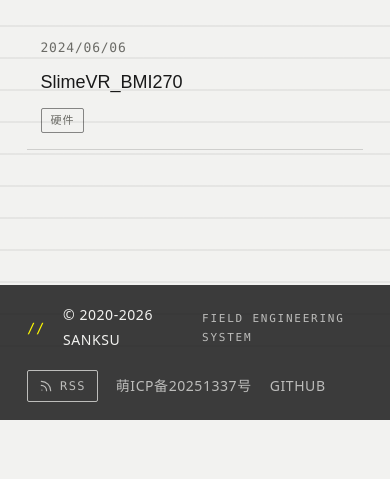
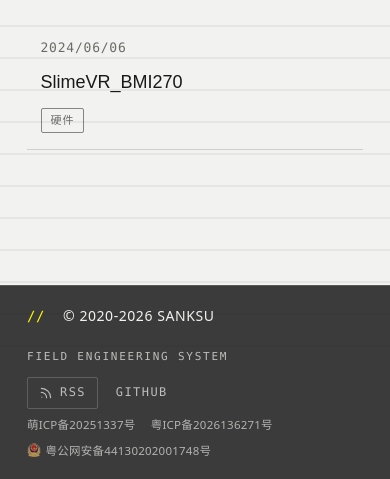
Before and after one commit to Sanksu/sanksu.github.io, an Astro site: page / in a window 390 px wide. Shown: the part 487-966 px from the top of the page. Before the commit the page ends 907 px from the top, so only its background shows below. Built offline with nearby package versions, Linux system fonts and the light colour scheme; Astro itself is replaced by a stand-in of ours; some packages are replaced by stand-ins of ours.

Commit message:
feat: footer 备案信息补全公安备案图标并优化展示
- 挂公安部下载中心官方「备案编号图标」(beian-icon.png)
- 备案链接可折行防溢出、右轴对齐、窄屏适配
- 回到顶部按钮改 panel-text 色（深色主题下 --ek-paper 对比度不足）

```diff
--- a/src/components/Footer.astro
+++ b/src/components/Footer.astro
@@ -17,7 +17,11 @@
       </svg>
       RSS
     </a>
-    <a href="https://icp.gov.moe/?keyword=20251337" target="_blank" rel="noopener noreferrer">萌ICP备20251337号</a>
     <a href="https://github.com/sanksu" target="_blank" rel="noopener noreferrer">GITHUB</a>
+    <div class="ek-dock__beian">
+      <a href="https://icp.gov.moe/?keyword=20251337" target="_blank" rel="noopener noreferrer">萌ICP备20251337号</a>
+      <a href="https://beian.miit.gov.cn/" target="_blank">粤ICP备2026136271号</a>
+      <a href="https://beian.mps.gov.cn/#/query/webSearch?code=44130202001748" rel="noreferrer" target="_blank"><img class="ek-dock__beian-icon" src="/beian-icon.png" alt="" width="14" height="14" loading="lazy" />粤公网安备44130202001748号</a>
+    </div>
   </div>
 </footer>
--- a/src/styles/global.scss
+++ b/src/styles/global.scss
@@ -311,9 +311,12 @@
   display: flex;
   justify-content: space-between;
   align-items: center;
-  gap: 1rem;
+  /* 折行时（约 640–1120px）行间距要小于列间距，否则两行像两块无关内容 */
+  gap: 0.6rem 1rem;
   padding: 1rem clamp(1.5rem, 4vw, 3.5rem);
   flex-wrap: wrap;
+  /* dock 两主题下都是深色面板，分隔色由 panel-text 派生而非 --ek-line */
+  border-top: 1px solid rgba(242, 242, 240, 0.16);
   font-size: 14px;
 }
 
@@ -321,6 +324,7 @@
   display: flex;
   align-items: center;
   gap: 1rem;
+  min-width: 0;
   font-family: var(--ek-font-tech);
   letter-spacing: 0.04em;
 }
@@ -335,6 +339,14 @@
   font-size: 11px;
   letter-spacing: 0.16em;
   opacity: 0.7;
+}
+
+/* 链接行必须可折行：备案链接增多后，min-content 会把 dock 撑破视口 */
+.ek-dock__links {
+  flex-wrap: wrap;
+  row-gap: 0.35rem;
+  /* 折到独立一行时贴右，与宽屏单行、顶栏保持同一条右轴线 */
+  margin-left: auto;
 }
 
 .ek-dock__links a {
@@ -346,6 +358,42 @@
 .ek-dock__links a:hover {
   color: var(--ek-signal);
   opacity: 1;
+}
+
+/* 站点链接与 RSS 按钮统一到 mono/12px/0.12em，主次只由边框区分 */
+.ek-dock__links > a {
+  font-family: var(--ek-font-mono);
+  font-size: 12px;
+  letter-spacing: 0.12em;
+}
+
+/* 备案信息：法定附属信息，压到次级层级，靠分隔线同站点链接区分 */
+.ek-dock__beian {
+  display: flex;
+  flex-wrap: wrap;
+  align-items: center;
+  gap: 0.3rem 0.85rem;
+  padding-left: 0.9rem;
+  /* dock 两种主题下均为深色面板，故用 panel-text 派生的分隔色而非 --ek-line-strong */
+  border-left: 1px solid rgba(242, 242, 240, 0.22);
+  font-size: 12.5px;
+  letter-spacing: 0.02em;
+  font-variant-numeric: tabular-nums;
+}
+
+.ek-dock__beian a {
+  white-space: nowrap;
+  opacity: 0.65;
+}
+
+.ek-dock__beian a:hover {
+  opacity: 1;
+}
+
+/* 公安备案官方国徽图标（公安部下载中心「备案编号图标.png」原样） */
+.ek-dock__beian-icon {
+  vertical-align: -2px;
+  margin-right: 0.25rem;
 }
 
 /* RSS 订阅按钮 */
@@ -356,10 +404,10 @@
   font-family: var(--ek-font-mono);
   font-size: 12px;
   letter-spacing: 0.12em;
-  border: 1px solid var(--ek-panel-text);
+  /* 满亮描边会盖过整条 dock 的层级，降到与链接文字同档 */
+  border: 1px solid rgba(242, 242, 240, 0.28);
   border-radius: var(--ek-radius);
   padding: 0.25rem 0.6rem;
-  opacity: 0.9;
 }
 
 .ek-rss-btn:hover {
@@ -393,7 +441,8 @@
   align-items: center;
   justify-content: center;
   background: var(--ek-panel);
-  color: var(--ek-paper);
+  /* 底色是深色面板（两主题皆然），图标须用 panel-text；--ek-paper 在深色模式会翻成黑，对比度只剩 1.05:1 */
+  color: var(--ek-panel-text);
   border: 1px solid var(--ek-line-strong);
   border-radius: var(--ek-radius);
   cursor: pointer;
@@ -1752,6 +1801,26 @@
     width: 130px;
   }
 
+  /* 窄屏 dock 多行，取消右贴与行首分隔线，统一左对齐 */
+  .ek-dock__links {
+    margin-left: 0;
+  }
+
+  .ek-dock__beian {
+    padding-left: 0;
+    border-left: none;
+    font-size: 11.5px;
+  }
+
+  /* 窄屏标语独占一行：品牌块须允许折行，否则各段只会被压瘦、文字被拦腰拆开 */
+  .ek-dock__section {
+    flex-wrap: wrap;
+  }
+
+  .ek-dock__sys {
+    flex-basis: 100%;
+  }
+
   .ek-list__item {
     grid-template-columns: 1fr;
     gap: 0.4rem;
```
Also changed, not shown: public/beian-icon.png (added).
